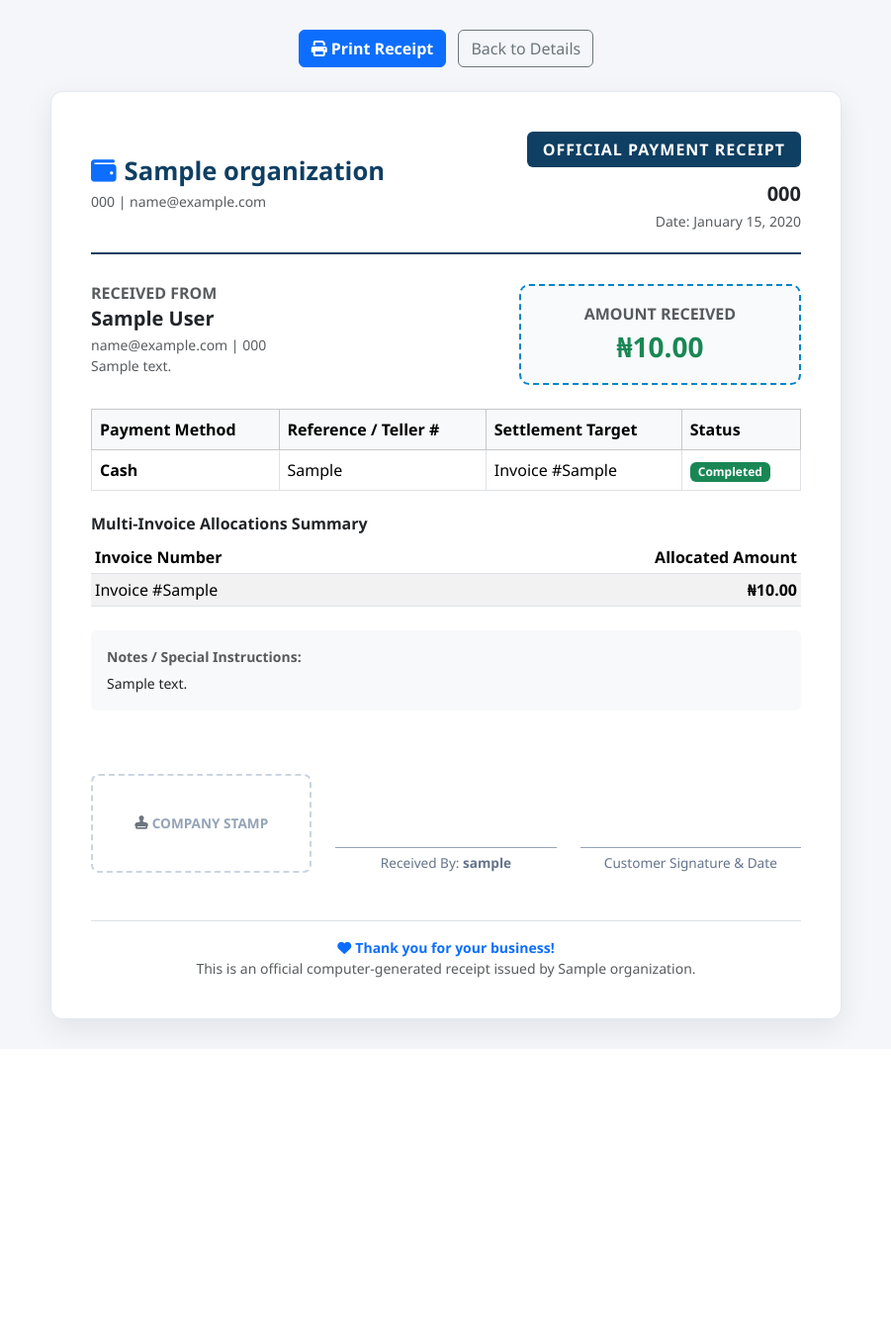
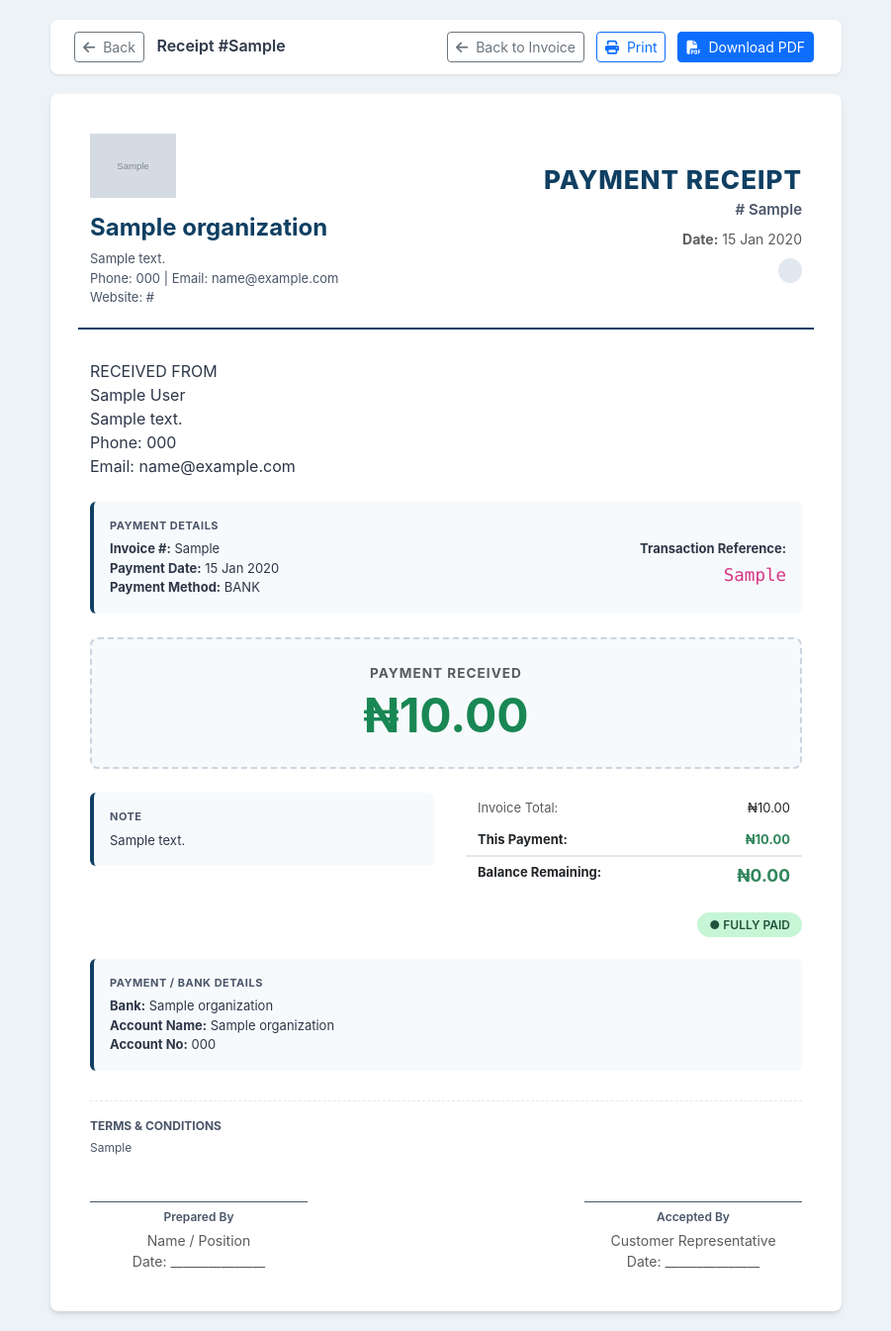
Before and after one commit to ajfaaz/arewanet-business-suite, a Django app: page /receipt/1/print/ in a window 1280 px wide. Shown: the whole page at 99% size, without its empty margins (189-1090 px from the left). Before the commit the page ends 1059 px from the top, so only its background shows below. Run offline with Django 5.2, Linux system fonts and the light colour scheme; a user stored in the database is signed in; tables that the repository leaves empty hold one stand-in row (values such as "Sample post"); grey boxes marked "Sample" are stand-in pictures; parts of the project's set-up code (start-up, migrations or seed data) failed here and were passed over.

Commit message:
Standardize receipt document template

```diff
--- a/invoices/urls.py
+++ b/invoices/urls.py
@@ -105,7 +105,8 @@ urlpatterns = [
     path("payments/<str:pk>/delete/", views.payment_delete, name="payment_delete"),
     path("payments/<int:pk>/", views.payment_detail, name="legacy_payment_detail"),
     path("receipt/<int:pk>/", views.receipt_detail, name="receipt_detail"),
-    path("receipt/<str:pk>/print/", sales_payment_views.receipt_view, name="receipt_print"),
+    path("receipt/<int:pk>/pdf/", views.receipt_pdf, name="receipt_pdf"),
+    path("receipt/<str:pk>/print/", views.receipt_print, name="receipt_print"),
 
     path(
         'quotation/<int:pk>/convert/',
--- a/invoices/views.py
+++ b/invoices/views.py
@@ -413,6 +413,63 @@ def payment_delete(request, pk):
     )
 
 
+def _build_receipt_context(receipt_obj):
+    payment = receipt_obj.payment
+    invoice = payment.invoice if payment else None
+    customer = invoice.customer if invoice else None
+    org = receipt_obj.organization or (invoice.organization if invoice else None)
+
+    previously_paid = Decimal("0.00")
+    invoice_total = Decimal("0.00")
+    balance_remaining = Decimal("0.00")
+
+    if invoice and payment:
+        from invoices.models import Payment as LegacyPayment
+        try:
+            from sales.payments.models import Payment as SalesPayment
+        except ImportError:
+            SalesPayment = None
+
+        invoice_total = invoice.effective_total_due
+        all_payments = list(LegacyPayment.objects.filter(invoice_id=invoice.id))
+        if SalesPayment:
+            all_payments.extend(list(SalesPayment.objects.filter(invoice_id=invoice.id)))
+
+        valid_payments = [
+            p for p in all_payments
+            if getattr(p, 'status', None) not in ('REVERSED', 'REFUNDED', 'FAILED')
+        ]
+        valid_payments.sort(key=lambda p: (
+            getattr(p, 'payment_date', date.today()),
+            p.pk if isinstance(p.pk, int) else str(p.pk)
+        ))
+
+        previously_paid = Decimal("0.00")
+        for p in valid_payments:
+            if str(p.pk) == str(payment.pk):
+                break
+            previously_paid += p.amount
+        balance_remaining = max(Decimal("0.00"), invoice_total - (previously_paid + payment.amount))
+
+    from core.documents.context_builder import DocumentContextBuilder
+    return DocumentContextBuilder.build(
+        receipt_obj,
+        title=f"Receipt #{receipt_obj.receipt_no}",
+        extra_context={
+            "receipt": receipt_obj,
+            "payment": payment,
+            "invoice": invoice,
+            "customer": customer,
+            "organization": org,
+            "date": payment.payment_date if payment else receipt_obj.issued_at,
+            "doc_type": "PAYMENT RECEIPT",
+            "invoice_total": invoice_total,
+            "previously_paid": previously_paid,
+            "balance_remaining": balance_remaining,
+        }
+    )
+
+
 @login_required
 def receipt_detail(request, pk):
     org = _get_user_organization(request.user)
@@ -426,16 +483,8 @@ def receipt_detail(request, pk):
         pk=pk,
         organization=org
     )
-    return render(
-        request,
-        "payments/payment_detail.html",
-        {
-            "receipt": receipt,
-            "payment": receipt.payment,
-            "invoice": receipt.payment.invoice,
-            "organization": receipt.organization or org
-        },
-    )
+    context = _build_receipt_context(receipt)
+    return render(request, "documents/receipt/detail.html", context)
 
 
 @login_required
@@ -445,22 +494,43 @@ def receipt_print(request, pk):
         Receipt.objects.select_related(
             "payment",
             "payment__invoice",
+            "payment__invoice__customer",
             "organization",
         ),
         pk=pk,
         organization=org
     )
+    context = _build_receipt_context(receipt)
+    return render(request, "documents/receipt/detail.html", context)
 
-    return render(
-        request,
-        "payments/receipt_print.html",
-        {
-            "receipt": receipt,
-            "payment": receipt.payment,
-            "invoice": receipt.payment.invoice,
-            "organization": receipt.organization or org
-        },
+
+@login_required
+def receipt_pdf(request, pk):
+    org = _get_user_organization(request.user)
+    receipt = get_object_or_404(
+        Receipt.objects.select_related(
+            "payment",
+            "payment__invoice",
+            "payment__invoice__customer",
+            "organization",
+        ),
+        pk=pk,
+        organization=org
     )
+    from django.template.loader import render_to_string
+    context = _build_receipt_context(receipt)
+    html_content = render_to_string("documents/receipt/detail.html", context, request=request)
+
+    try:
+        from weasyprint import HTML
+        pdf_file = HTML(string=html_content).write_pdf()
+        response = HttpResponse(pdf_file, content_type='application/pdf')
+        response['Content-Disposition'] = f'inline; filename="receipt-{receipt.receipt_no}.pdf"'
+        return response
+    except Exception:
+        response = HttpResponse(html_content.encode('utf-8'), content_type='application/pdf')
+        response['Content-Disposition'] = f'inline; filename="receipt-{receipt.receipt_no}.pdf"'
+        return response
 
 
 @login_required
--- a/templates/documents/receipt/detail.html
+++ b/templates/documents/receipt/detail.html
@@ -1,31 +1,110 @@
-{% extends "documents/base_document.html" %}
+{% extends "documents/base.html" %}
+{% load document_tags %}
 
-{% block title %}Receipt #{{ document.receipt_no }}{% endblock %}
+{% block title %}Receipt {{ document_number|default:receipt.receipt_no|default:payment.reference }}{% endblock %}
 
 {% block doc_type_title %}PAYMENT RECEIPT{% endblock %}
 
+{% block action_buttons %}
+    {% if invoice %}
+    <a href="{% url 'invoice_detail' invoice.id %}" class="btn btn-sm btn-outline-secondary me-1">
+        <i class="fas fa-arrow-left me-1"></i> Back to Invoice
+    </a>
+    {% endif %}
+    <button onclick="window.print()" class="btn btn-sm btn-outline-primary me-1">
+        <i class="fas fa-print me-1"></i> Print
+    </button>
+    {% if receipt %}
+    <a href="{% url 'receipt_pdf' receipt.id %}" target="_blank" class="btn btn-sm btn-primary me-1">
+        <i class="fas fa-file-pdf me-1"></i> Download PDF
+    </a>
+    {% endif %}
+{% endblock %}
+
 {% block content %}
 
-    {% include "documents/components/address_block.html" with customer=document.customer|default:document.payment.invoice.customer %}
+    {% if customer %}
+    <div class="customer-card">
+        <div class="customer-card-header">RECEIVED FROM</div>
+        <div class="customer-card-body">
+            <div class="customer-name">{{ customer.company_name }}</div>
+            {% if customer.contact_name %}<div class="customer-detail">Attn: {{ customer.contact_name }}</div>{% endif %}
+            {% if customer.address %}<div class="customer-detail">{{ customer.address }}</div>{% endif %}
+            {% if customer.phone %}<div class="customer-detail">Phone: {{ customer.phone }}</div>{% endif %}
+            {% if customer.email %}<div class="customer-detail">Email: {{ customer.email }}</div>{% endif %}
+        </div>
+    </div>
+    {% endif %}
 
-    <div class="row mb-4">
-        <div class="col-6">
-            <div class="address-box">
-                <div class="address-title">Payment Overview</div>
-                <div><strong>Invoice Ref:</strong> {{ document.payment.invoice.invoice_no|default:"N/A" }}</div>
-                <div><strong>Payment Method:</strong> {{ document.payment.get_payment_method_display|default:document.payment.payment_method }}</div>
-                <div><strong>Transaction Ref:</strong> {{ document.payment.reference|default:"N/A" }}</div>
+    <div class="address-box mt-4 mb-4" style="border-left-color: var(--primary-color);">
+        <div class="address-title">PAYMENT DETAILS</div>
+        <div class="row">
+            <div class="col-6">
+                {% if invoice %}
+                <div><strong>Invoice #:</strong> {{ invoice.invoice_no }}</div>
+                {% endif %}
+                <div><strong>Payment Date:</strong> {{ date|date:"d M Y" }}</div>
+                <div><strong>Payment Method:</strong> {{ payment.payment_method|default:"Bank Transfer" }}</div>
             </div>
-        </div>
-        <div class="col-6">
-            <div class="address-box" style="border-left-color: #2F855A;">
-                <div class="address-title">Amount Received</div>
-                <div class="fs-4 fw-bold" style="color: #2F855A;">₦{{ document.amount|floatformat:2 }}</div>
-                {% if document.payment.invoice %}
-                <div class="small text-muted">Remaining Balance: ₦{{ document.payment.invoice.balance|default:0|floatformat:2 }}</div>
-                {% endif %}
+            <div class="col-6 text-end">
+                <div><strong>Transaction Reference:</strong></div>
+                <div class="fs-5 text-primary"><code>{{ payment.reference|default:receipt.receipt_no|default:document_number }}</code></div>
             </div>
         </div>
     </div>
 
+    <div class="text-center py-4 my-3" style="background: #F7FAFC; border: 2px dashed #CBD5E0; border-radius: 8px;">
+        <div class="text-uppercase fw-bold text-muted mb-1" style="letter-spacing: 1px; font-size: 0.85rem;">PAYMENT RECEIVED</div>
+        <div class="display-5 fw-bold text-success">{{ payment.amount|money }}</div>
+    </div>
+
+    <div class="row mt-4">
+        <div class="col-6">
+            {% if payment.notes %}
+            <div class="address-box">
+                <div class="address-title">NOTE</div>
+                <div>{{ payment.notes }}</div>
+            </div>
+            {% endif %}
+        </div>
+        <div class="col-6">
+            <table class="table table-borderless table-sm totals-table">
+                {% if invoice %}
+                <tr>
+                    <td class="text-muted">Invoice Total:</td>
+                    <td style="text-align: right;">{{ invoice_total|default:invoice.total_due|money }}</td>
+                </tr>
+                {% if previously_paid %}
+                <tr>
+                    <td class="text-muted">Previously Paid:</td>
+                    <td style="text-align: right;">{{ previously_paid|money }}</td>
+                </tr>
+                {% endif %}
+                {% endif %}
+                <tr>
+                    <td><strong>This Payment:</strong></td>
+                    <td style="text-align: right; color: #2F855A;"><strong>{{ payment.amount|money }}</strong></td>
+                </tr>
+                {% if invoice %}
+                <tr style="border-top: 2px solid #E2E8F0;">
+                    <td><strong>Balance Remaining:</strong></td>
+                    <td style="text-align: right; font-size: 1.1rem; color: {% if balance_remaining > 0 %}#C53030{% else %}#2F855A{% endif %};">
+                        <strong>{{ balance_remaining|default:invoice.balance|money }}</strong>
+                    </td>
+                </tr>
+                {% endif %}
+            </table>
+
+            {% if invoice %}
+            <div class="text-end mt-2">
+                {% if balance_remaining <= 0 or invoice.status == "PAID" %}
+                    <span class="badge-custom badge-success">● FULLY PAID</span>
+                {% else %}
+                    <span class="badge-custom badge-warning">● PARTIALLY PAID</span>
+                {% endif %}
+            </div>
+            {% endif %}
+        </div>
+    </div>
+
 {% endblock %}
```
Also changed, not shown: core/tests/test_document_system.py (+93 -1 lines).
